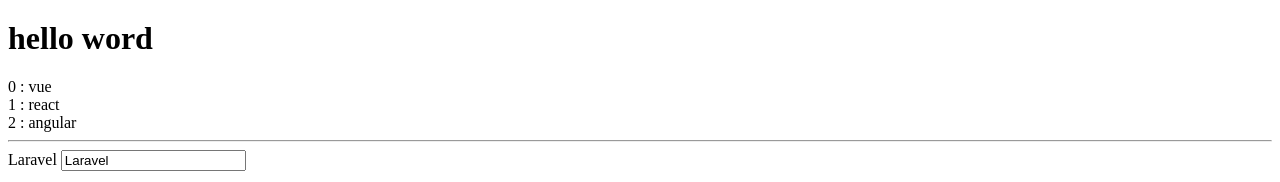
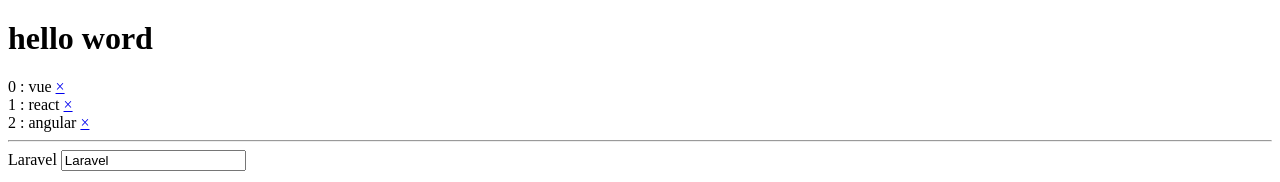
Before and after one commit to MarcoFonti/tags-input, a Vue app: page / in a window 1280 px wide. Shown: the top 182 px of the page. Built offline with nearby package versions, Linux system fonts and the light colour scheme.

Commit message:
add remove tag

```diff
--- a/src/components/TagsInput.vue
+++ b/src/components/TagsInput.vue
@@ -6,8 +6,28 @@
 
     data() {
         return {
+            /* ARRAY DI PARTENZA */
             tags : ["vue", "react", "angular"],
+
+            /* DATI CHE INSERIRA L'UTENTE */
             newTag: 'Laravel'
+        }
+    },
+
+    methods: {
+
+        /* AGGIUNTA DEL NUOVO TAG */
+        addNewTag () {
+            if(this.newTag){
+                this.tags.push(this.newTag)
+
+                this.newTag = ""
+            }
+        },
+
+        /* RIMOVO TAG */
+        removeTag (index) {
+            this.tags.splice(index, 1)
         }
     },
 };
@@ -17,15 +37,20 @@
 <!-- HTML -->
 <template>
 
+<!-- TAG -->
+<div v-for="(tag, index) in tags">{{ index + ' : ' + tag }}
 
-<div v-for="(tag, index) in tags">{{ index + ' : ' + tag }}</div>
+<!-- RIMOVI TAG -->
+<a href="#" @click.prevent="removeTag(index)">&times;</a>
+</div>
 
 <hr>
 
+<!-- NUOVO TAG -->
 {{ newTag }}
 
 <!-- 'KEYDOWN.ENTER' = ALL'INVIO , '$EVENT.TARGET.VALUE' = OTTINIAMO IL VALORE DELL'INPUT, 'KEYDOWN.TAB.PREVENT' = ALL'INVIO DEL TAB , 'V-MODEL' = RECUPERIAMO IL VALORE INSERITO DALL'UTENTE-->
-<input type="text" v-model.trim="newTag" @keydown.enter="tags.push(newTag)" @keydown.tab.prevent="tags.push(newTag)">
+<input type="text" v-model.trim="newTag" @keydown.enter="addNewTag" @keydown.tab.prevent="addNewTag">
 
 </template>
 
```
